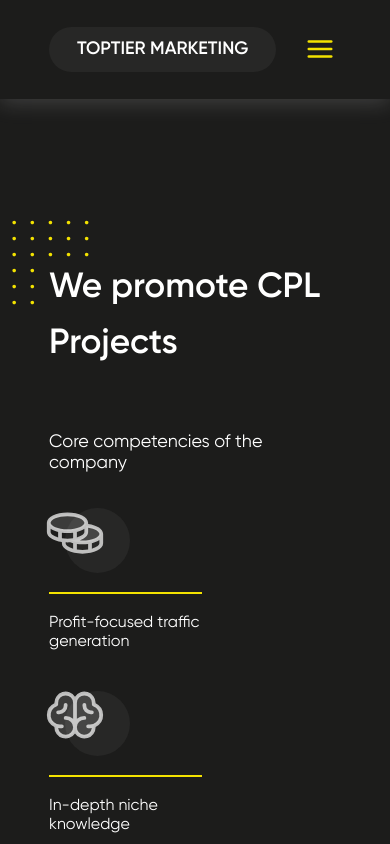
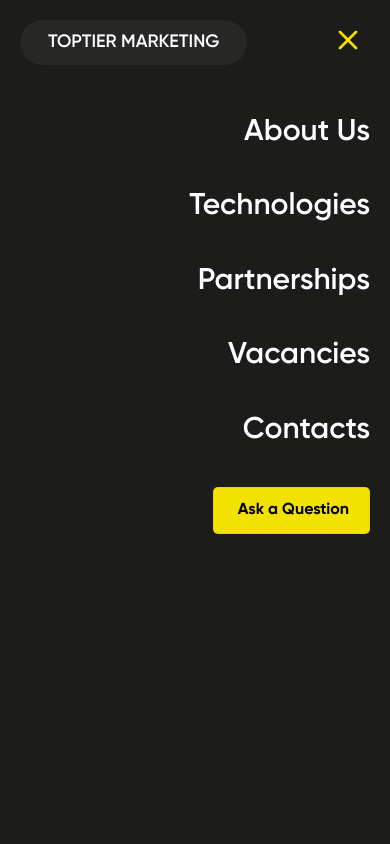
Before and after one commit to Ynln69/toptier-marketing, a React (Create React App) app: page / in a window 390 px wide. Both pictures are taken after a click on the button 320 px from the left and 49 px from the top of the page. Shown: the top 844 px of the page. Built offline with nearby package versions, Linux system fonts and the light colour scheme.

Commit message:
add mob menu

```diff
--- a/src/components/Header/Header.jsx
+++ b/src/components/Header/Header.jsx
@@ -1,8 +1,16 @@
-import { FiMenu } from 'react-icons/fi';
+import { useState } from 'react';
+import { FiMenu, FiX } from 'react-icons/fi';
 import classNames from 'classnames';
+import MobileMenu from '../MobileMenu/MobileMenu';
 import styles from './Header.module.css';
 
 const Header = ({ onOpenForm, scrollToSection }) => {
+  const [menuOpen, setMenuOpen] = useState(false);
+
+  const toggleMenu = () => {
+    setMenuOpen(!menuOpen);
+  };
+
   return (
     <header className={styles.header}>
       <div className={classNames(styles['header-wrapper'], 'container')}>
@@ -58,18 +66,29 @@ const Header = ({ onOpenForm, scrollToSection }) => {
             </li>
           </ul>
         </nav>
-
         <a
           className={styles.header_button}
           href="mailto:info@toptier-marketing.com"
         >
           Ask a Question
         </a>
-
-        <button type="button" className={styles.header_burger}>
-          <FiMenu className={styles.burger_svg} />
+        <button
+          type="button"
+          className={styles.header_burger}
+          onClick={toggleMenu}
+        >
+          {menuOpen ? (
+            <FiX className={styles.burger_svg} />
+          ) : (
+            <FiMenu className={styles.burger_svg} />
+          )}
         </button>
       </div>
+      <MobileMenu
+        isOpen={menuOpen}
+        toggleMenu={toggleMenu}
+        scrollToSection={scrollToSection}
+      />
     </header>
   );
 };
--- a/src/components/Header/Header.module.css
+++ b/src/components/Header/Header.module.css
@@ -20,20 +20,20 @@
   display: flex;
   justify-content: center;
   align-items: center;
-  color: #fff;
-  font-size: 18px;
-  background-color: #272726;
   border-radius: 30px;
   padding: 12px 28px;
+
+  background-color: #272726;
+  color: #fff;
+  font-weight: 600;
+  font-size: 18px;
+  text-transform: uppercase;
   transition: color 300ms linear, box-shadow 300ms linear;
-  text-transform: uppercase;
-  font-weight: 600;
-}
-
-.logo:hover,
-.logo:focus {
-  color: #f3e200;
-  box-shadow: 0px 0px 20px 0px rgba(243, 226, 0, 0.8);
+  &:hover,
+  &:focus {
+    color: #f3e200;
+    box-shadow: 0px 0px 20px 0px rgba(243, 226, 0, 0.8);
+  }
 }
 
 .header_nav {
--- /dev/null
+++ b/src/components/MobileMenu/MobileMenu.jsx
@@ -0,0 +1,84 @@
+import React from 'react';
+import { FiX } from 'react-icons/fi';
+import styles from './MobileMenu.module.css';
+
+const MobileMenu = ({ isOpen, toggleMenu, scrollToSection }) => {
+  return (
+    <div
+      className={`${styles.mobileMenu} ${
+        isOpen ? styles.menuOpen : ''
+      }`}
+    >
+      <nav>
+        <div className={styles.menuThumb}>
+          <a href="./" className={styles.menuLink}>Toptier Marketing</a>
+          <button className={styles.closeBtn} onClick={toggleMenu}>
+            <FiX size={32} />
+          </button>
+        </div>
+        <ul className={styles.menuList}>
+          <li>
+            <a
+              href="#about"
+              onClick={() => {
+                scrollToSection('about');
+                toggleMenu();
+              }}
+            >
+              About Us
+            </a>
+          </li>
+          <li>
+            <a
+              href="#technologies"
+              onClick={() => {
+                scrollToSection('technologies');
+                toggleMenu();
+              }}
+            >
+              Technologies
+            </a>
+          </li>
+          <li>
+            <a
+              href="#partnerships"
+              onClick={() => {
+                scrollToSection('partnerships');
+                toggleMenu();
+              }}
+            >
+              Partnerships
+            </a>
+          </li>
+          <li>
+            <a
+              href="#vacancies"
+              onClick={() => {
+                scrollToSection('vacancies');
+                toggleMenu();
+              }}
+            >
+              Vacancies
+            </a>
+          </li>
+          <li>
+            <a
+              href="#contacts"
+              onClick={() => {
+                scrollToSection('contacts');
+                toggleMenu();
+              }}
+            >
+              Contacts
+            </a>
+          </li>
+        </ul>
+        <a href="mailto:info@example.com" className={styles.questionBtn}>
+          Ask a Question
+        </a>
+      </nav>
+    </div>
+  );
+};
+
+export default MobileMenu;
--- /dev/null
+++ b/src/components/MobileMenu/MobileMenu.module.css
@@ -0,0 +1,84 @@
+/* Мобільне меню */
+.mobileMenu {
+  position: absolute;
+  top: 0;
+  right: -100%;
+  width: 100%;
+  height: 100vh;
+  background-color: #1c1c1b;
+  z-index: 10;
+  padding: 20px;
+  transition: right 0.3s ease;
+  box-shadow: 5px 0 16px rgba(0, 0, 0, 0.2);
+}
+
+.menuOpen {
+  right: 0;
+}
+.menuThumb {
+  display: flex;
+  align-items: center;
+  justify-content: space-between;
+  margin-bottom: 40px;
+}
+.menuLink {
+  display: block;
+  border-radius: 30px;
+  padding: 12px 28px;
+
+  background-color: #272726;
+  color: #fff;
+  font-weight: 600;
+  font-size: 18px;
+  text-transform: uppercase;
+  transition: color 300ms linear, box-shadow 300ms linear;
+  &:hover,
+  &:focus {
+    color: #f3e200;
+    box-shadow: 0px 0px 20px 0px rgba(243, 226, 0, 0.8);
+  }
+}
+.closeBtn {
+  border: none;
+  background-color: transparent;
+}
+.closeBtn svg {
+  stroke: #f3e200;
+}
+
+.menuList {
+  display: flex;
+  flex-direction: column;
+  align-items: flex-end;
+  gap: 20px;
+  margin-bottom: 30px;
+}
+
+.menuList li a {
+  display: block;
+  padding: 10px 0;
+
+  color: #fff;
+  font-weight: 600;
+  font-size: 30px;
+  text-decoration: none;
+}
+
+.questionBtn {
+  display: block;
+  padding: 13px 20px;
+  width: 100%;
+  max-width: 157px;
+  margin-left: auto;
+  border: 1px solid rgba(0, 0, 0, 0.05);
+  border-radius: 5px;
+
+  background-color: #f3e200;
+  color: #000000;
+  font-weight: 700;
+  text-align: end;
+
+  &:hover {
+    box-shadow: 0 4px 20px 0 rgba(212, 212, 213, 0.2);
+  }
+}
```
